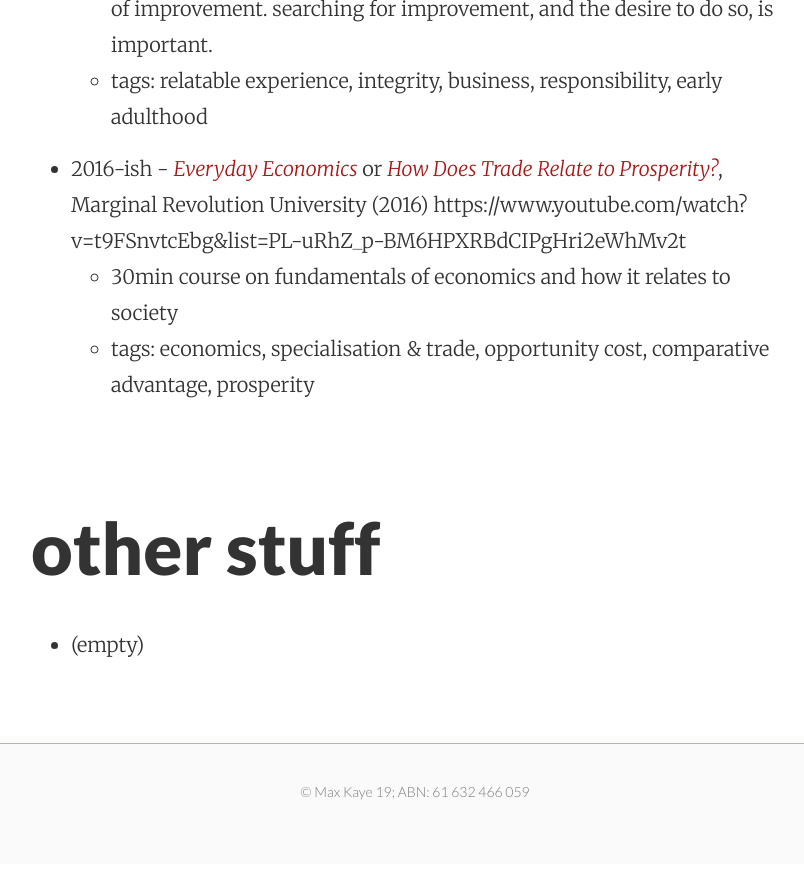
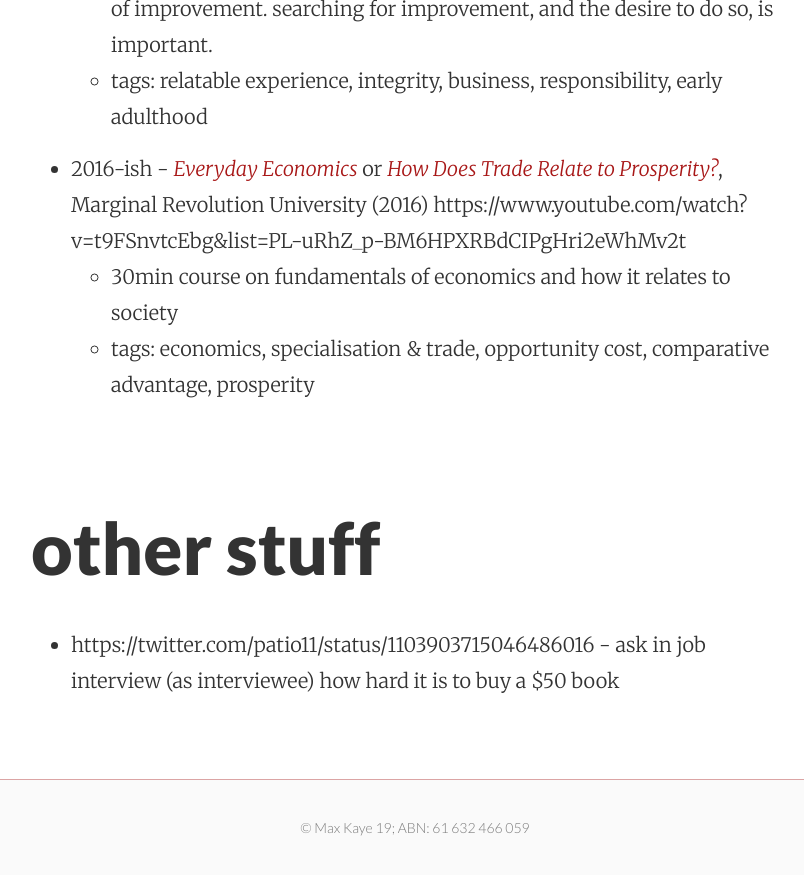
Before and after one commit to xk-io/xk-io.github.io, a Jekyll site: the page built from media-worth-consuming.md, in a window 1280 px wide and 900 px high, scrolled down 1891 px. Shown: the top 875 px of the window, without its empty margins (225-1029 px from the left). Built offline with Jekyll 4.4.1, drawn with Linux system fonts in a browser that asks for light colours.

Commit message:
Update media-worth-consuming.md

```diff
--- a/media-worth-consuming.md
+++ b/media-worth-consuming.md
@@ -41,4 +41,4 @@ Legend:
 
 # other stuff
 
-* (empty)
+* https://twitter.com/patio11/status/1103903715046486016 - ask in job interview (as interviewee) how hard it is to buy a $50 book
```
